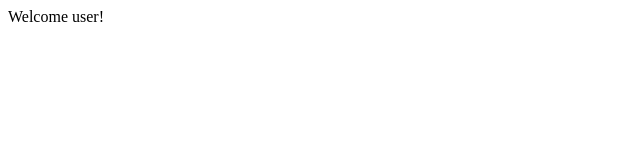
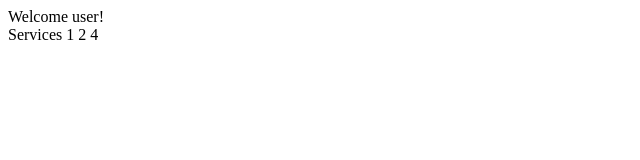
Before and after one commit to harshalc/arjun, a plain HTML site: page index.html in a window 1280 px wide. Shown: the full height of the page, 0-640 px from the left. Drawn offline with Linux system fonts and the light colour scheme.

Commit message:
services added

```diff
--- a/index.html
+++ b/index.html
@@ -8,5 +8,16 @@
 </head>
 <body>
     Welcome user!
+
+
+
+    <div class="class">Services
+
+1
+2
+4
+
+
+    </div>
 </body>
 </html>
```
